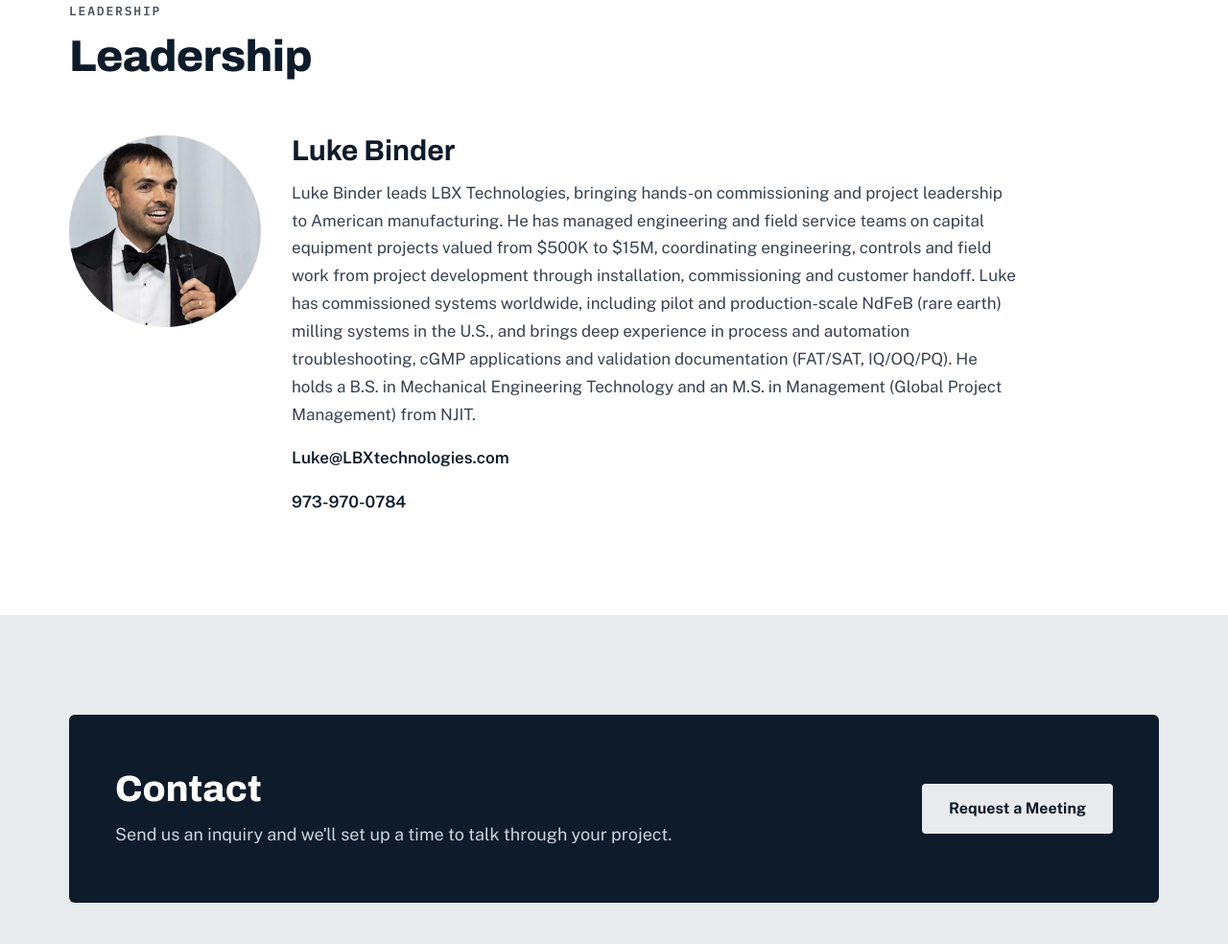
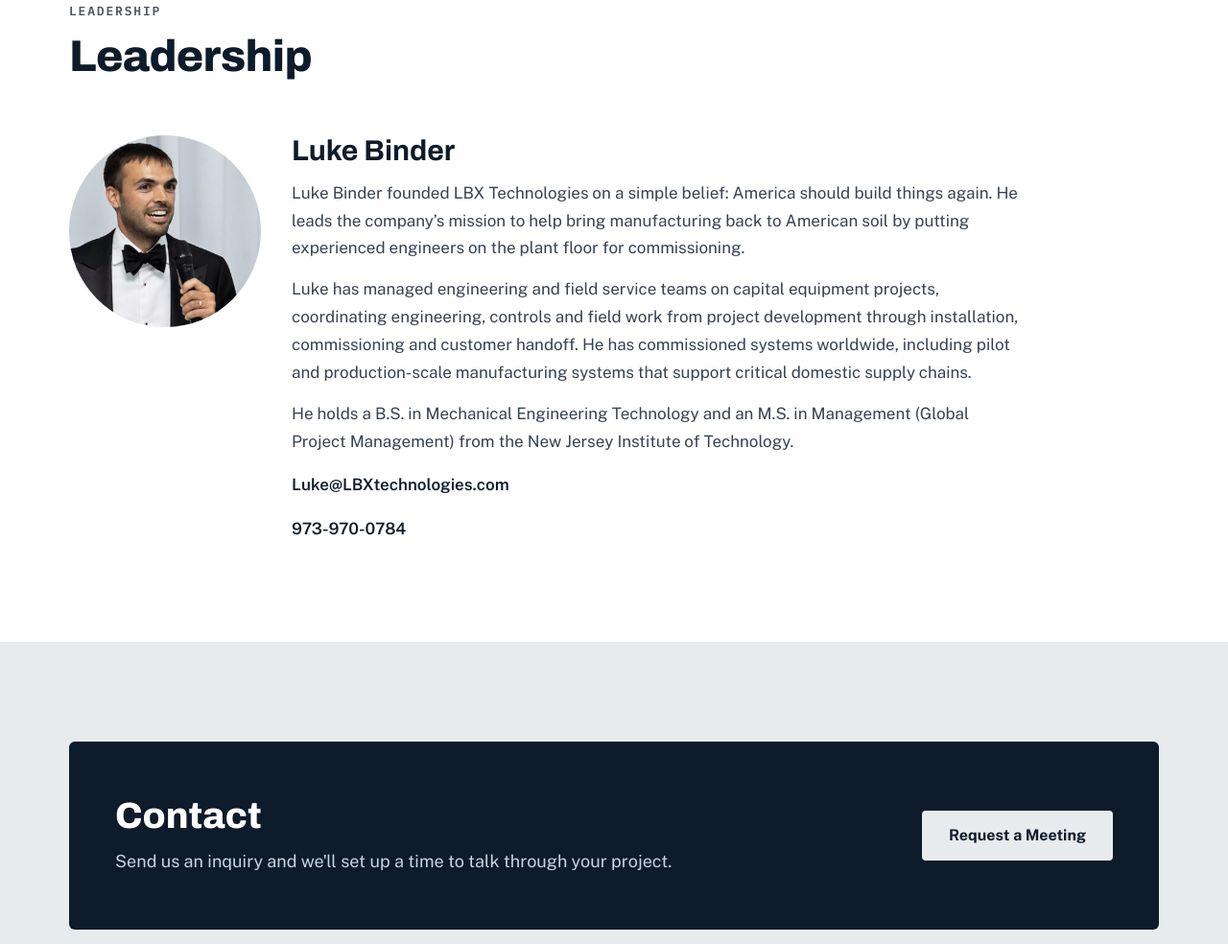
Before and after one commit to LukeBinderLBX/LBX-Website, a plain HTML site: page about.html in a window 1280 px wide. Shown: the part 1827-2811 px from the top of the page at 96% size. Drawn offline with nearby package versions, Linux system fonts and the light colour scheme.

Commit message:
Approved leadership bio
Co-Authored-By: Claude Opus 5.5 <noreply@anthropic.com>
Claude-Session: https://claude.ai/code/session_013umb3gnReZvgXA3JoUZXmW

```diff
--- a/about.html
+++ b/about.html
@@ -10,7 +10,7 @@
 <link href="https://fonts.googleapis.com/css2?family=Archivo:wght@600;700;800;900&family=Public+Sans:wght@400;500;600;700&family=IBM+Plex+Mono:wght@500;600&display=swap" rel="stylesheet">
 <link rel="icon" href="favicon.svg" type="image/svg+xml">
 <link rel="apple-touch-icon" href="apple-touch-icon.png">
-<link rel="stylesheet" href="styles.css?v=26">
+<link rel="stylesheet" href="styles.css?v=27">
 <script src="script.js?v=2" defer></script>
 </head>
 <body>
@@ -98,7 +98,11 @@
       <img src="images/luke-binder.jpg?v=2" alt="Luke Binder" width="200" height="200">
       <div>
         <h3>Luke Binder</h3>
-        <p class="leader-bio">Luke Binder leads LBX Technologies, bringing hands-on commissioning and project leadership to American manufacturing. He has managed engineering and field service teams on capital equipment projects valued from $500K to $15M, coordinating engineering, controls and field work from project development through installation, commissioning and customer handoff. Luke has commissioned systems worldwide, including pilot and production-scale NdFeB (rare earth) milling systems in the U.S., and brings deep experience in process and automation troubleshooting, cGMP applications and validation documentation (FAT/SAT, IQ/OQ/PQ). He holds a B.S. in Mechanical Engineering Technology and an M.S. in Management (Global Project Management) from NJIT.</p>
+        <div class="leader-bio">
+          <p>Luke Binder founded LBX Technologies on a simple belief: America should build things again. He leads the company&rsquo;s mission to help bring manufacturing back to American soil by putting experienced engineers on the plant floor for commissioning.</p>
+          <p>Luke has managed engineering and field service teams on capital equipment projects, coordinating engineering, controls and field work from project development through installation, commissioning and customer handoff. He has commissioned systems worldwide, including pilot and production-scale manufacturing systems that support critical domestic supply chains.</p>
+          <p>He holds a B.S. in Mechanical Engineering Technology and an M.S. in Management (Global Project Management) from the New Jersey Institute of Technology.</p>
+        </div>
         <div class="contact-links" style="margin-top:16px;">
           <a href="mailto:Luke@LBXtechnologies.com">Luke@LBXtechnologies.com</a>
           <a href="tel:+19739700784">973-970-0784</a>
--- a/styles.css
+++ b/styles.css
@@ -329,3 +329,4 @@ html { scroll-padding-top: 16px; }
 .leader > div { flex: 1; min-width: 0; }
 .leader-bio { margin: 14px 0 0; max-width: 760px; font-size: 17px; line-height: 1.7; color: var(--body); }
 @media (max-width: 700px) { .leader { flex-wrap: wrap; } }
+div.leader-bio p { margin: 0 0 14px; }
```
Also changed, not shown: contact.html (+1 -1 lines), index.html (+1 -1 lines), industries.html (+1 -1 lines), services.html (+1 -1 lines).
